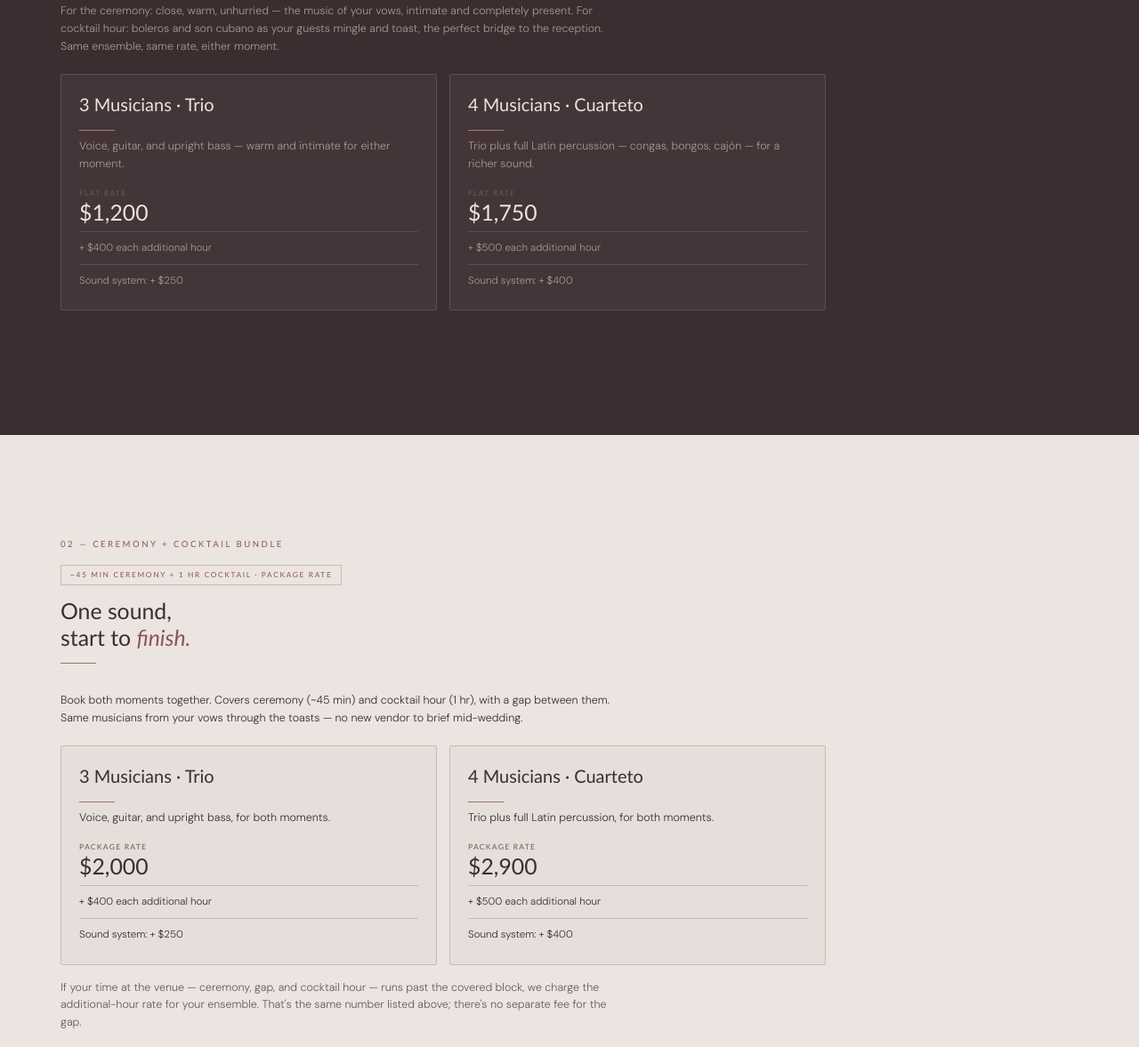
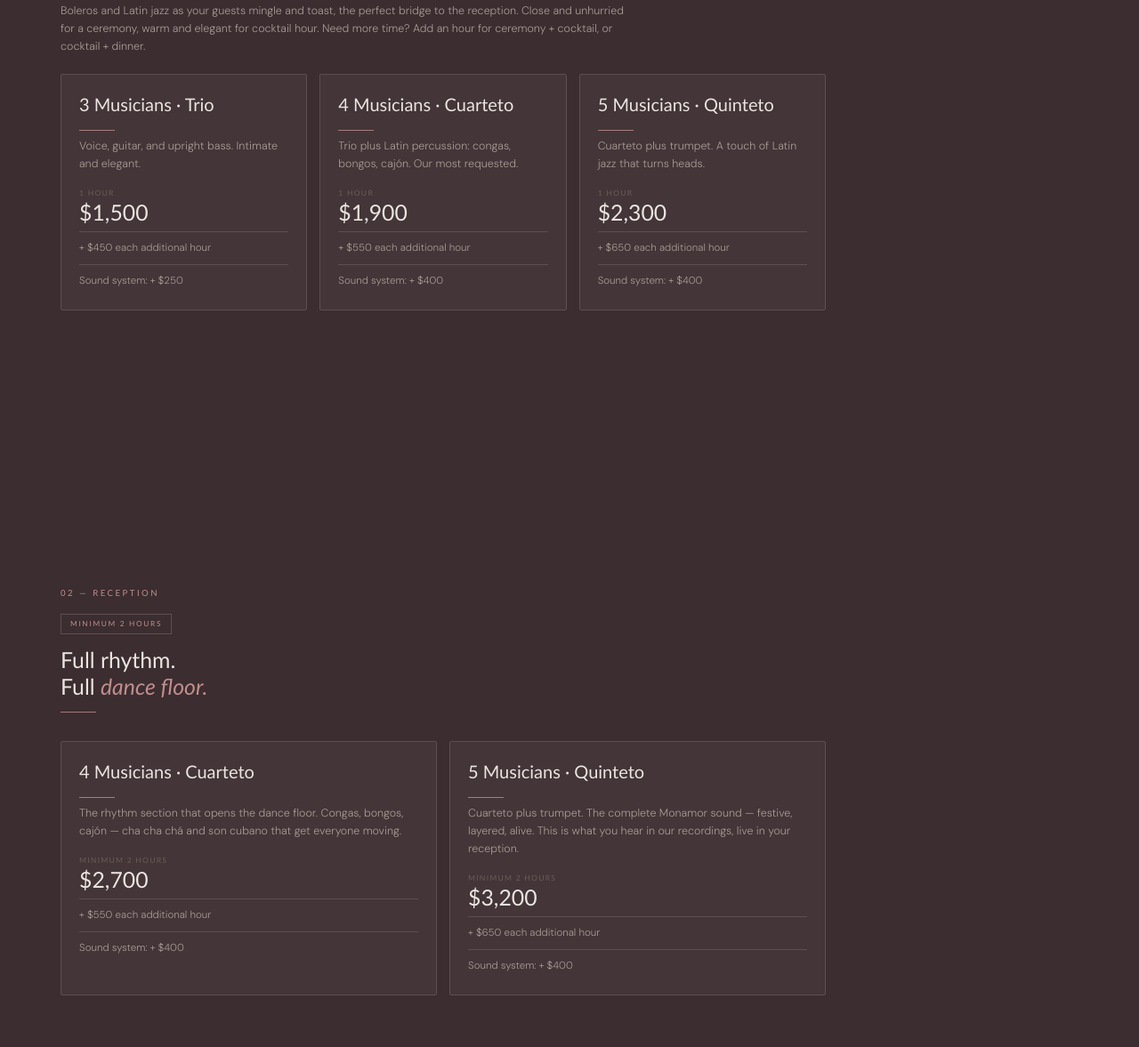
Before and after one commit to monramossonar-cell/monamor-forms, a plain HTML site: page weddings/index.html in a window 1280 px wide. Shown: the part 1911-3088 px from the top of the page at 89% size. Drawn offline with Linux system fonts and the light colour scheme.

Commit message:
Update wedding pricing: trio $1,500, new hourly rates, no bundle

```diff
--- a/weddings/index.html
+++ b/weddings/index.html
@@ -58,7 +58,7 @@
           {"@type": "Place", "name": "Kitsap Peninsula"},
           {"@type": "State", "name": "Washington"}
         ],
-        "offers": {"@type": "AggregateOffer", "priceCurrency": "USD", "lowPrice": "1200", "highPrice": "3000"}
+        "offers": {"@type": "AggregateOffer", "priceCurrency": "USD", "lowPrice": "1500", "highPrice": "3200"}
       }
     ]
   }
@@ -567,6 +567,8 @@
     .w-sb-cta { display:inline-block; margin-top:34px; padding:13px 26px; background:var(--accent); color:#fff; text-decoration:none; font-family:var(--f-d); font-size:.7rem; letter-spacing:.2em; text-transform:uppercase; border-radius:2px; }
     .w-sb-cta:hover { opacity:.88; }
     @media (max-width:860px){ .w-songbook{ grid-template-columns:1fr; gap:26px; } }
+    .pkg-grid.three { grid-template-columns: repeat(3, 1fr); }
+    @media (max-width: 860px) { .pkg-grid.three { grid-template-columns: 1fr; } }
   </style>
 </head>
 <body>
@@ -667,30 +669,25 @@
         <li class="toc-row" onclick="document.getElementById('ceremony').scrollIntoView({behavior:'smooth'})">
           <span class="toc-n">01</span>
           <span class="toc-name">Ceremony &amp; Cocktail Hour</span>
-          <span class="toc-hint">Trio · Cuarteto · ~45 min or 1 hr</span>
-        </li>
-        <li class="toc-row" onclick="document.getElementById('bundle').scrollIntoView({behavior:'smooth'})">
-          <span class="toc-n">02</span>
-          <span class="toc-name">Ceremony + Cocktail Bundle</span>
-          <span class="toc-hint">Trio · Cuarteto · both moments</span>
+          <span class="toc-hint">Trio · Cuarteto · Quinteto · 1 hr</span>
         </li>
         <li class="toc-row" onclick="document.getElementById('reception').scrollIntoView({behavior:'smooth'})">
-          <span class="toc-n">03</span>
+          <span class="toc-n">02</span>
           <span class="toc-name">Reception</span>
           <span class="toc-hint">Cuarteto · Quinteto · min 2 hrs</span>
         </li>
         <li class="toc-row" onclick="document.getElementById('includes').scrollIntoView({behavior:'smooth'})">
-          <span class="toc-n">04</span>
+          <span class="toc-n">03</span>
           <span class="toc-name">What Every Booking Includes</span>
           <span class="toc-hint">Musicians · Coordination</span>
         </li>
         <li class="toc-row" onclick="document.getElementById('faq-1').scrollIntoView({behavior:'smooth'})">
-          <span class="toc-n">05</span>
+          <span class="toc-n">04</span>
           <span class="toc-name">FAQ</span>
           <span class="toc-hint">Travel · Songs · Deposit · More</span>
         </li>
         <li class="toc-row" onclick="document.getElementById('contact').scrollIntoView({behavior:'smooth'})">
-          <span class="toc-n">06</span>
+          <span class="toc-n">05</span>
           <span class="toc-name">Request a Quote</span>
           <span class="toc-hint">We respond within 24 hours</span>
         </li>
@@ -703,29 +700,37 @@
   <section class="page pg-content dk" id="ceremony">
     <div class="inner">
       <span class="lbl">01 — Ceremony &amp; Cocktail Hour</span>
-      <span class="seg-tag">~45 min ceremony or 1 hr cocktail · same flat rate</span>
+      <span class="seg-tag">1 hour · add time as you need it</span>
       <h2 class="ttl">The moment it begins.<br>While your guests <em>celebrate.</em></h2>
       <div class="rule"></div>
-      <p class="pkg-desc" style="margin-bottom:20px; max-width:640px;">For the ceremony: close, warm, unhurried — the music of your vows, intimate and completely present. For cocktail hour: boleros and son cubano as your guests mingle and toast, the perfect bridge to the reception. Same ensemble, same rate, either moment.</p>
+      <p class="pkg-desc" style="margin-bottom:20px; max-width:640px;">Boleros and Latin jazz as your guests mingle and toast, the perfect bridge to the reception. Close and unhurried for a ceremony, warm and elegant for cocktail hour. Need more time? Add an hour for ceremony + cocktail, or cocktail + dinner.</p>
 
-      <div class="pkg-grid">
+      <div class="pkg-grid three">
         <div class="pkg-card">
           <span class="pkg-hero">3 Musicians · Trio</span>
           <div class="rule"></div>
-          <p class="pkg-desc">Voice, guitar, and upright bass — warm and intimate for either moment.</p>
-          <span class="price-lbl">Flat rate</span>
-          <span class="price-amt">$1,200</span>
-          <span class="price-add">+ $400 each additional hour</span>
+          <p class="pkg-desc">Voice, guitar, and upright bass. Intimate and elegant.</p>
+          <span class="price-lbl">1 hour</span>
+          <span class="price-amt">$1,500</span>
+          <span class="price-add">+ $450 each additional hour</span>
           <span class="price-add">Sound system: + $250</span>
         </div>
-
         <div class="pkg-card">
           <span class="pkg-hero">4 Musicians · Cuarteto</span>
           <div class="rule"></div>
-          <p class="pkg-desc">Trio plus full Latin percussion — congas, bongos, cajón — for a richer sound.</p>
-          <span class="price-lbl">Flat rate</span>
-          <span class="price-amt">$1,750</span>
-          <span class="price-add">+ $500 each additional hour</span>
+          <p class="pkg-desc">Trio plus Latin percussion: congas, bongos, cajón. Our most requested.</p>
+          <span class="price-lbl">1 hour</span>
+          <span class="price-amt">$1,900</span>
+          <span class="price-add">+ $550 each additional hour</span>
+          <span class="price-add">Sound system: + $400</span>
+        </div>
+        <div class="pkg-card">
+          <span class="pkg-hero">5 Musicians · Quinteto</span>
+          <div class="rule"></div>
+          <p class="pkg-desc">Cuarteto plus trumpet. A touch of Latin jazz that turns heads.</p>
+          <span class="price-lbl">1 hour</span>
+          <span class="price-amt">$2,300</span>
+          <span class="price-add">+ $650 each additional hour</span>
           <span class="price-add">Sound system: + $400</span>
         </div>
       </div>
@@ -733,45 +738,10 @@
   </section>
 
 
-  <!-- P4 — CEREMONY + COCKTAIL BUNDLE light -->
-  <section class="page pg-content lt" id="bundle">
-    <div class="inner">
-      <span class="lbl">02 — Ceremony + Cocktail Bundle</span>
-      <span class="seg-tag">~45 min ceremony + 1 hr cocktail · package rate</span>
-      <h2 class="ttl">One sound,<br>start to <em>finish.</em></h2>
-      <div class="rule"></div>
-      <p class="pkg-desc" style="margin-bottom:20px; max-width:640px;">Book both moments together. Covers ceremony (~45 min) and cocktail hour (1 hr), with a gap between them. Same musicians from your vows through the toasts — no new vendor to brief mid-wedding.</p>
-
-      <div class="pkg-grid">
-        <div class="pkg-card">
-          <span class="pkg-hero">3 Musicians · Trio</span>
-          <div class="rule"></div>
-          <p class="pkg-desc">Voice, guitar, and upright bass, for both moments.</p>
-          <span class="price-lbl">Package rate</span>
-          <span class="price-amt">$2,000</span>
-          <span class="price-add">+ $400 each additional hour</span>
-          <span class="price-add">Sound system: + $250</span>
-        </div>
-
-        <div class="pkg-card">
-          <span class="pkg-hero">4 Musicians · Cuarteto</span>
-          <div class="rule"></div>
-          <p class="pkg-desc">Trio plus full Latin percussion, for both moments.</p>
-          <span class="price-lbl">Package rate</span>
-          <span class="price-amt">$2,900</span>
-          <span class="price-add">+ $500 each additional hour</span>
-          <span class="price-add">Sound system: + $400</span>
-        </div>
-      </div>
-      <p class="pkg-desc" style="margin-top:16px; opacity:0.75; max-width:640px;">If your time at the venue — ceremony, gap, and cocktail hour — runs past the covered block, we charge the additional-hour rate for your ensemble. That's the same number listed above; there's no separate fee for the gap.</p>
-    </div>
-  </section>
-
-
   <!-- P5 — RECEPTION dark -->
   <section class="page pg-content dk" id="reception">
     <div class="inner">
-      <span class="lbl">03 — Reception</span>
+      <span class="lbl">02 — Reception</span>
       <span class="seg-tag">minimum 2 hours</span>
       <h2 class="ttl">Full rhythm.<br>Full <em>dance floor.</em></h2>
       <div class="rule"></div>
@@ -782,8 +752,8 @@
           <div class="rule"></div>
           <p class="pkg-desc">The rhythm section that opens the dance floor. Congas, bongos, cajón — cha cha chá and son cubano that get everyone moving.</p>
           <span class="price-lbl">Minimum 2 hours</span>
-          <span class="price-amt">$2,300</span>
-          <span class="price-add">+ $500 each additional hour</span>
+          <span class="price-amt">$2,700</span>
+          <span class="price-add">+ $550 each additional hour</span>
           <span class="price-add">Sound system: + $400</span>
         </div>
 
@@ -792,8 +762,8 @@
           <div class="rule"></div>
           <p class="pkg-desc">Cuarteto plus trumpet. The complete Monamor sound — festive, layered, alive. This is what you hear in our recordings, live in your reception.</p>
           <span class="price-lbl">Minimum 2 hours</span>
-          <span class="price-amt">$3,000</span>
-          <span class="price-add">+ $600 each additional hour</span>
+          <span class="price-amt">$3,200</span>
+          <span class="price-add">+ $650 each additional hour</span>
           <span class="price-add">Sound system: + $400</span>
         </div>
       </div>
@@ -866,7 +836,7 @@
   <!-- P6 — INCLUDES light -->
   <section class="page pg-content lt" id="includes">
     <div class="inner">
-      <span class="lbl">04 — Every Booking Includes</span>
+      <span class="lbl">03 — Every Booking Includes</span>
       <h2 class="ttl">What You<br><em>Get.</em></h2>
       <div class="rule"></div>
       <ul class="detail-list">
@@ -911,7 +881,7 @@
   <!-- P7 — PROCESS dark -->
   <section class="page pg-content dk" id="process">
     <div class="inner">
-      <span class="lbl">05 — How It Works</span>
+      <span class="lbl">04 — How It Works</span>
       <h2 class="ttl">From Inquiry<br><em>to Encore.</em></h2>
       <div class="rule"></div>
       <div class="step" style="border-color:var(--dk-brd);">
@@ -937,7 +907,7 @@
   <!-- P8 — FAQ 1 light -->
   <section class="page pg-content lt" id="faq-1">
     <div class="inner">
-      <span class="lbl">06 — FAQ</span>
+      <span class="lbl">05 — FAQ</span>
       <h2 class="ttl">Good<br><em>Questions.</em></h2>
       <div class="rule"></div>
       <div class="step step-faq">
@@ -959,7 +929,7 @@
   <!-- P9 — FAQ 2 dark -->
   <section class="page pg-content dk" id="faq-2">
     <div class="inner">
-      <span class="lbl">07 — FAQ, continued</span>
+      <span class="lbl">06 — FAQ, continued</span>
       <h2 class="ttl">A few more<br><em>things.</em></h2>
       <div class="rule"></div>
       <div class="step step-faq" style="border-color:var(--dk-brd);">
@@ -978,7 +948,7 @@
   <!-- P10 — CONTACT FORM dark -->
   <section class="page pg-form" id="contact">
     <div class="form-inner">
-      <span class="lbl">08 — Request a Quote</span>
+      <span class="lbl">07 — Request a Quote</span>
       <h2 class="ttl">Let's make it<br><em>unforgettable.</em></h2>
       <div class="rule"></div>
 
```
